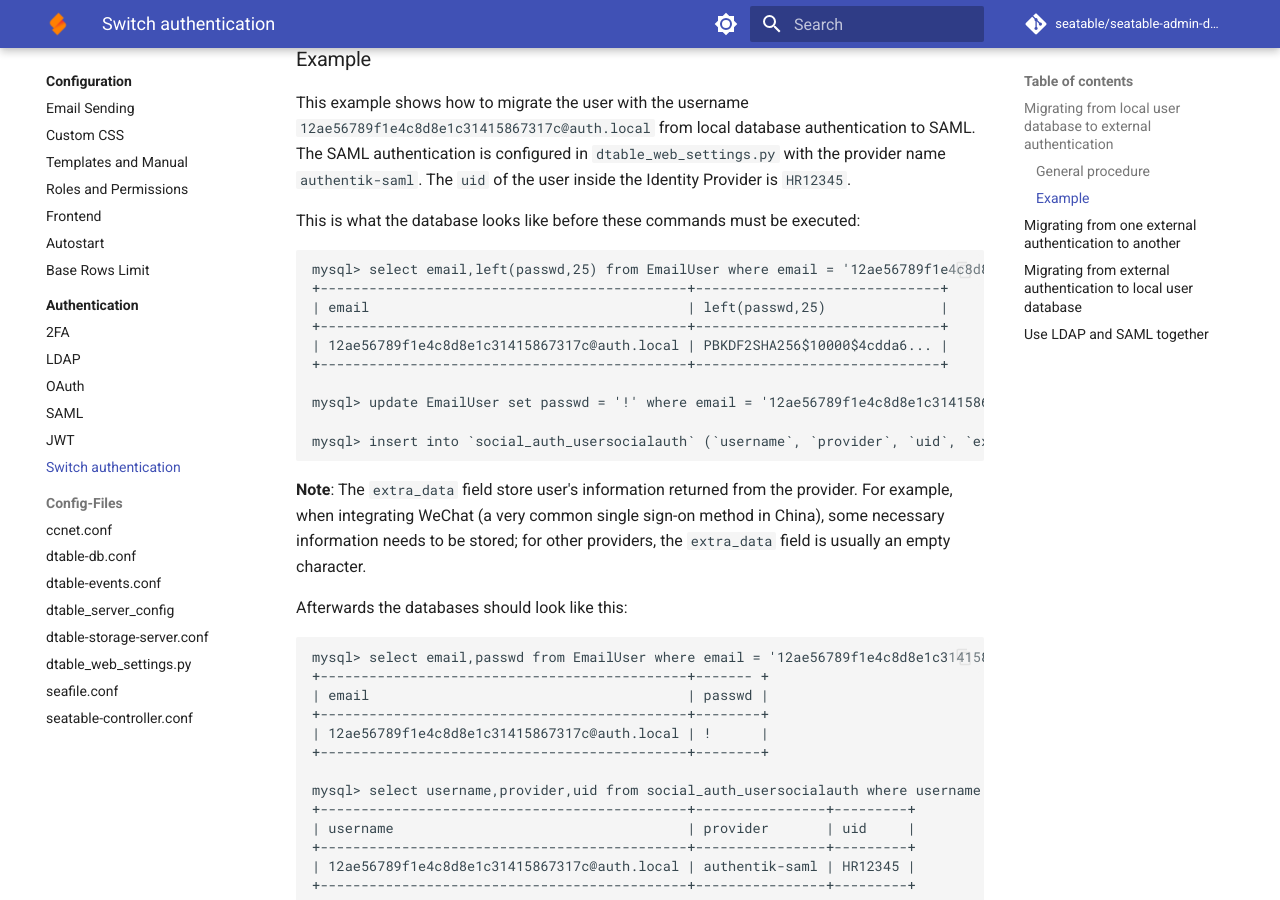
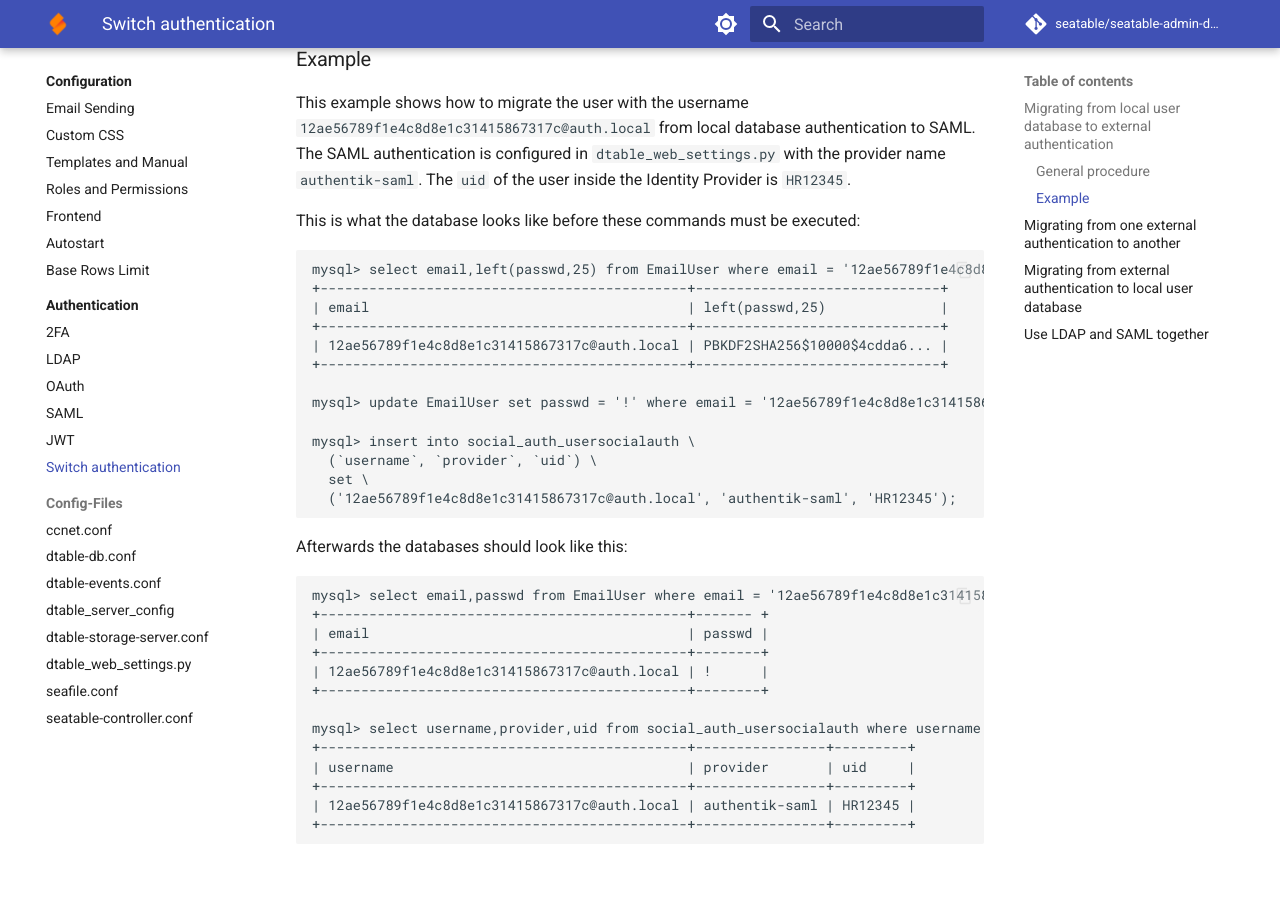
Before and after one commit to seatable/seatable-admin-docs, an MkDocs documentation site: the page built from docs/authentication/auth_switch.md, in a window 1280 px wide and 900 px high, scrolled down 1045 px. Built offline with MkDocs 1.6.1 and Material for MkDocs 9.7.7, drawn with Linux system fonts in a browser that asks for light colours; comment, search, counter and statistics services are not loaded.

Commit message:
improve docs

````diff
--- a/docs/authentication/auth_switch.md
+++ b/docs/authentication/auth_switch.md
@@ -37,10 +37,11 @@
 
 mysql> update EmailUser set passwd = '!' where email = '12ae56789f1e4c8d8e1c31415867317c@auth.local';
 
-mysql> insert into `social_auth_usersocialauth` (`username`, `provider`, `uid`, `extra_data`) values ('12ae56789f1e4c8d8e1c31415867317c@auth.local', 'authentik-saml', 'HR12345', '');
+mysql> insert into social_auth_usersocialauth \
+  (`username`, `provider`, `uid`) \
+  set \
+  ('12ae56789f1e4c8d8e1c31415867317c@auth.local', 'authentik-saml', 'HR12345');
 ```
-
-__Note__: The `extra_data` field store user's information returned from the provider. For example, when integrating WeChat (a very common single sign-on method in China), some necessary information needs to be stored; for other providers, the `extra_data` field is usually an empty character.
 
 Afterwards the databases should look like this:
 
````
